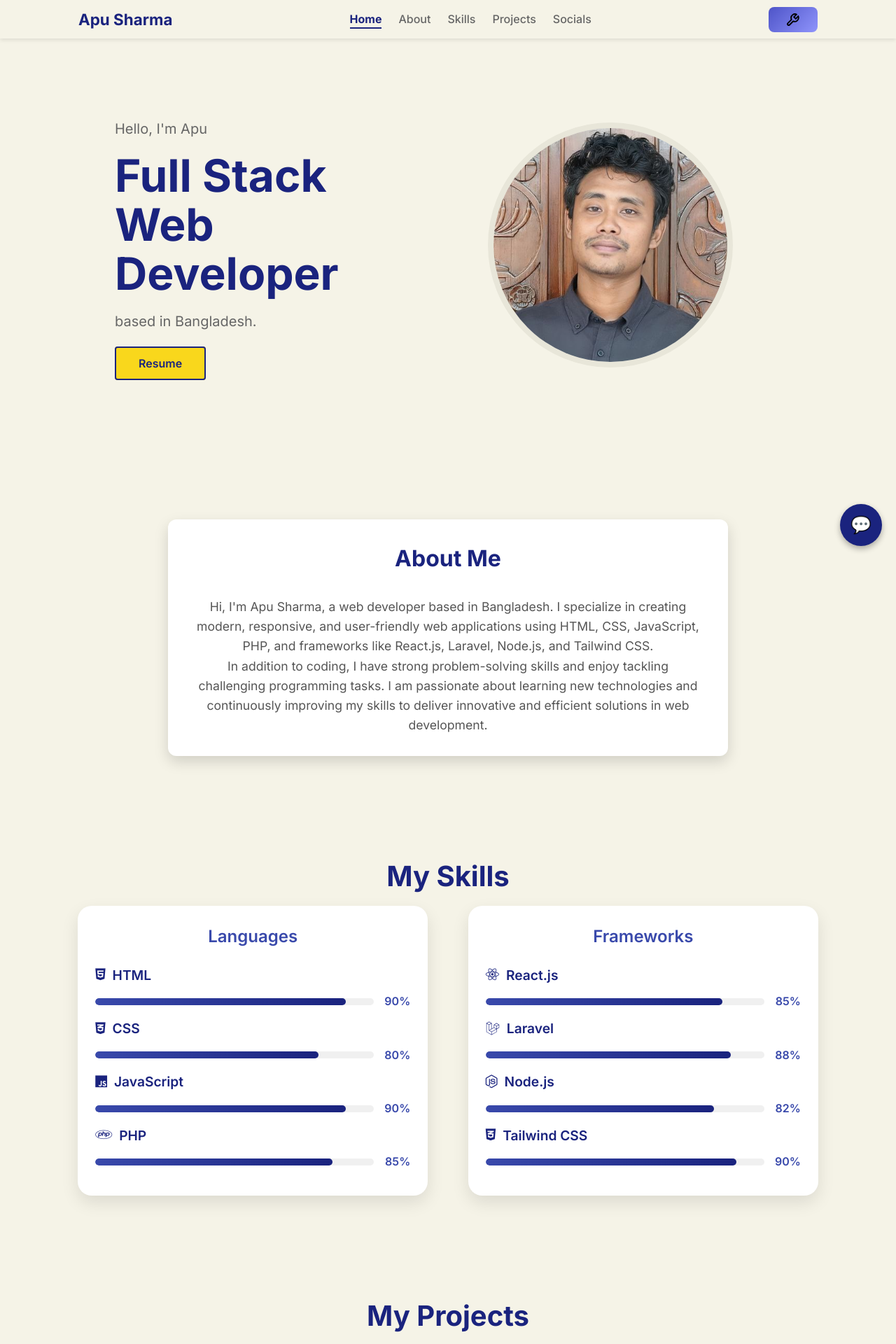
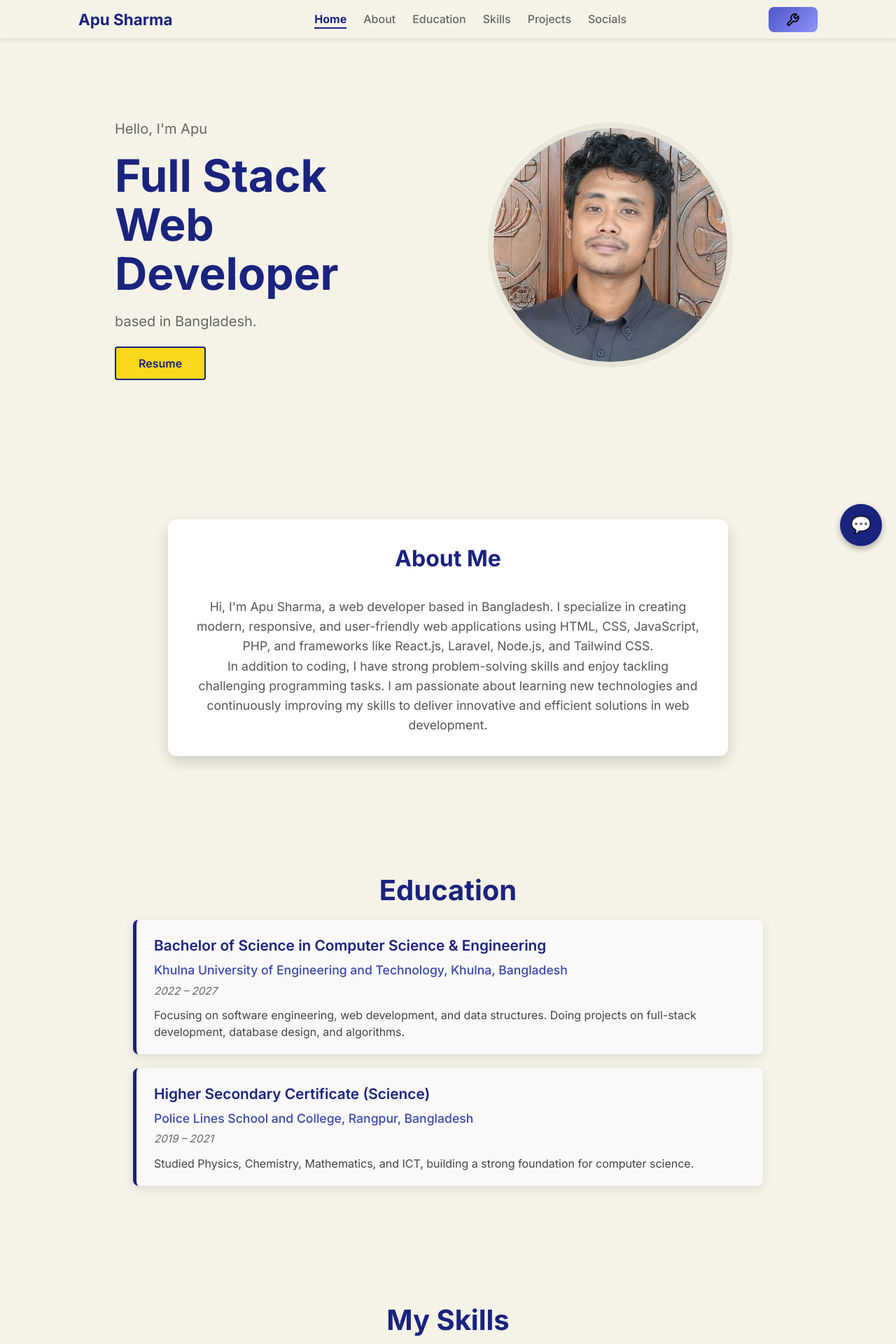
Before and after one commit to apusharma45/portfolio, a PHP site: page / in a window 1280 px wide. Shown: the top 1920 px of the page at 70% size. Run offline with PHP 8.4, Linux system fonts and the light colour scheme; data that the repository does not hold is empty.

Commit message:
added education section

```diff
--- a/index.php
+++ b/index.php
@@ -25,6 +25,7 @@ $result = $conn->query($sql);
             <ul class="nav-menu">
                 <li><a href="#home" class="nav-link">Home</a></li>
                 <li><a href="#about" class="nav-link">About</a></li>
+                <li><a href="#education" class="nav-link">Education</a></li>
                 <li><a href="#skills" class="nav-link">Skills</a></li>
                 <li><a href="#projects" class="nav-link">Projects</a></li>
                 <li><a href="#socials" class="nav-link">Socials</a></li>
@@ -71,6 +72,32 @@ $result = $conn->query($sql);
             </p>
         </div>
     </section>
+
+    <section id="education" class="education-section">
+        <div class="education-container">
+            <h2 class="section-heading">Education</h2>
+
+            <div class="education-item">
+                <h3 class="education-degree">Bachelor of Science in Computer Science & Engineering</h3>
+                <p class="education-institution">Khulna University of Engineering and Technology, Khulna, Bangladesh</p>
+                <p class="education-year">2022 – 2027</p>
+                <p class="education-details">
+                    Focusing on software engineering, web development, and data structures.
+                    Doing projects on full-stack development, database design, and algorithms.
+                </p>
+            </div>
+
+            <div class="education-item">
+                <h3 class="education-degree">Higher Secondary Certificate (Science)</h3>
+                <p class="education-institution">Police Lines School and College, Rangpur, Bangladesh</p>
+                <p class="education-year">2019 – 2021</p>
+                <p class="education-details">
+                    Studied Physics, Chemistry, Mathematics, and ICT, building a strong foundation for computer science.
+                </p>
+            </div>
+        </div>
+    </section>
+
 
 
 
--- a/styles/styles.css
+++ b/styles/styles.css
@@ -217,6 +217,57 @@ body {
   line-height: 1.6;
 }
 
+.education-section {
+  padding: 80px 100px;
+  /* background-color: #ffffff; */
+}
+
+.education-container {
+  max-width: 900px;
+  margin: 0 auto;
+  text-align: left;
+}
+
+.education-item {
+  background: #f9f9f9;
+  border-left: 5px solid #1a237e;
+  padding: 20px 25px;
+  margin-bottom: 20px;
+  border-radius: 8px;
+  box-shadow: 0 4px 15px rgba(0,0,0,0.1);
+  transition: transform 0.3s ease;
+}
+
+.education-item:hover {
+  transform: translateY(-5px);
+}
+
+.education-degree {
+  font-size: 1.3rem;
+  font-weight: 600;
+  color: #1a237e;
+  margin-bottom: 5px;
+}
+
+.education-institution {
+  font-size: 1.1rem;
+  font-weight: 500;
+  color: #3949ab;
+  margin-bottom: 3px;
+}
+
+.education-year {
+  font-size: 0.95rem;
+  font-style: italic;
+  color: #666;
+  margin-bottom: 10px;
+}
+
+.education-details {
+  font-size: 1rem;
+  color: #444;
+  line-height: 1.5;
+}
 
 .skills-section {
   padding: 60px 5vw;
```
